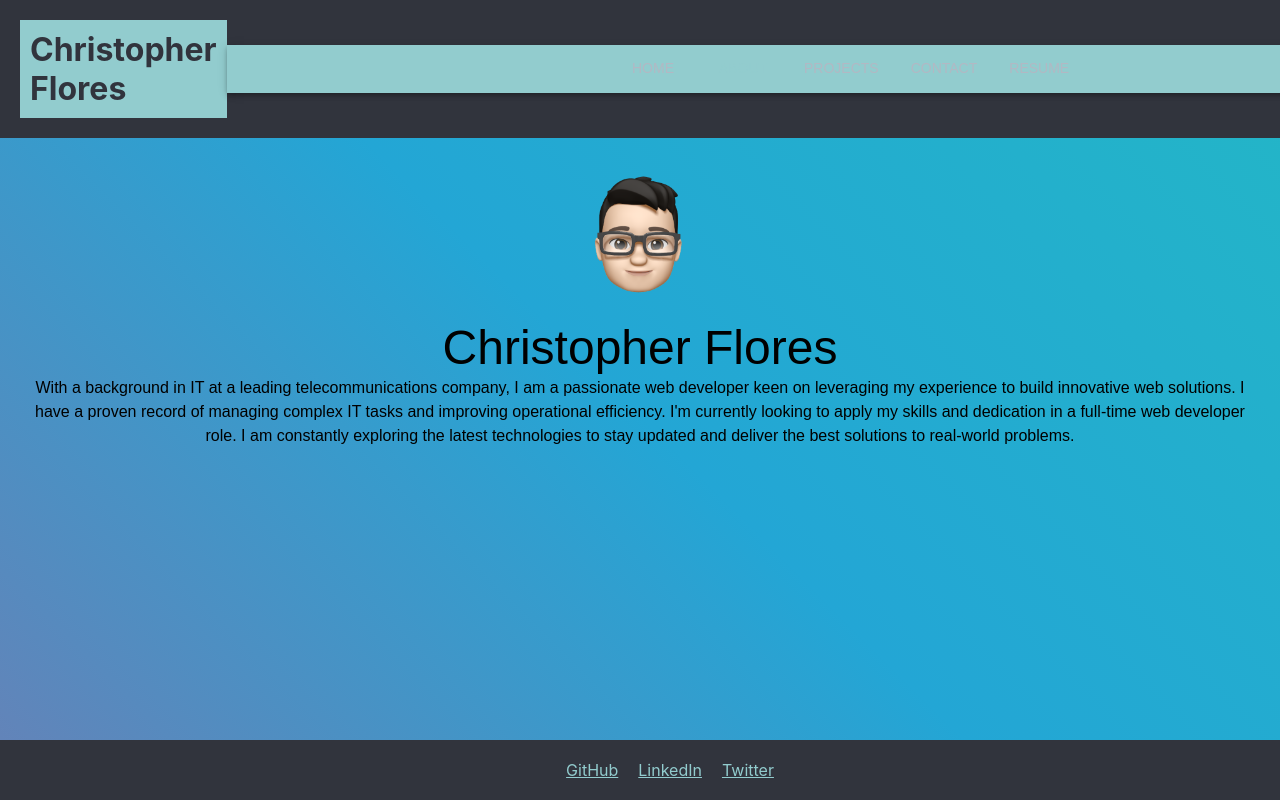
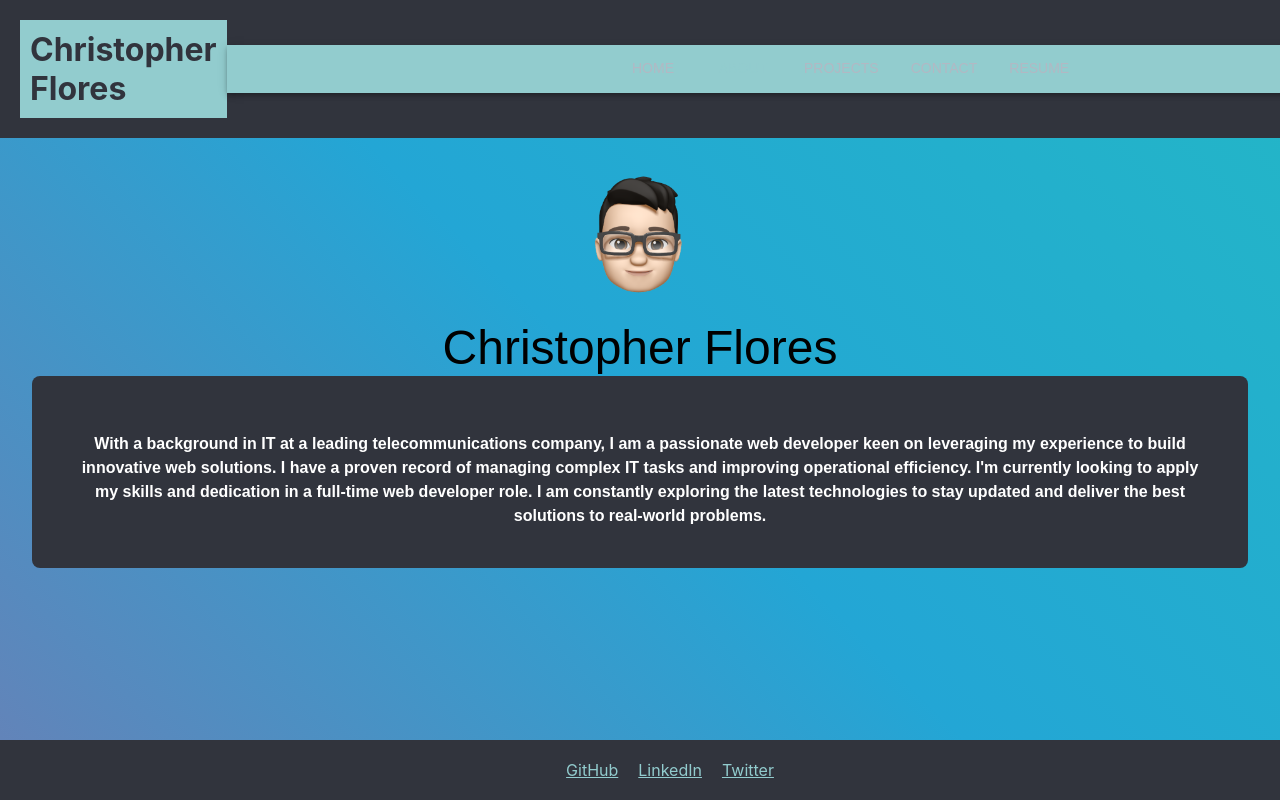
Before and after one commit to christopherflores9312/ReactPortfolio, a React (Create React App) app: page /about in a window 1280 px wide. Shown: the top 800 px of the page. Built offline with nearby package versions, Linux system fonts and the light colour scheme.

Commit message:
about styled

```diff
--- a/src/About.js
+++ b/src/About.js
@@ -8,6 +8,12 @@ const StyledAvatar = styled(Avatar)({
   height: '150px',
   margin: '0 auto',
 });
+
+const StyledTypography = styled(Typography)(({ theme }) => ({
+  color: theme.palette.text.primary,
+  marginTop: theme.spacing(2),
+  fontWeight: 'bold', // Add bold font weight
+}));
 
 function About() {
   return (
@@ -23,11 +29,21 @@ function About() {
       <Typography variant="h3" component="h1">
         Christopher Flores
       </Typography>
-      <Typography variant="body1" align="center">
-        With a background in IT at a leading telecommunications company, I am a passionate web developer keen on leveraging my experience to build innovative web solutions.
-        I have a proven record of managing complex IT tasks and improving operational efficiency.
-        I'm currently looking to apply my skills and dedication in a full-time web developer role. I am constantly exploring the latest technologies to stay updated and deliver the best solutions to real-world problems.
-      </Typography>
+      <Box
+        mb={2}
+        sx={{
+          backgroundColor: 'background.paper',
+          color: 'text.primary',
+          padding: '40px',
+          borderRadius: '8px',
+        }}
+      >
+        <StyledTypography variant="body1" align="center">
+          With a background in IT at a leading telecommunications company, I am a passionate web developer keen on leveraging my experience to build innovative web solutions.
+          I have a proven record of managing complex IT tasks and improving operational efficiency.
+          I'm currently looking to apply my skills and dedication in a full-time web developer role. I am constantly exploring the latest technologies to stay updated and deliver the best solutions to real-world problems.
+        </StyledTypography>
+      </Box>
     </Box>
   );
 }
```
